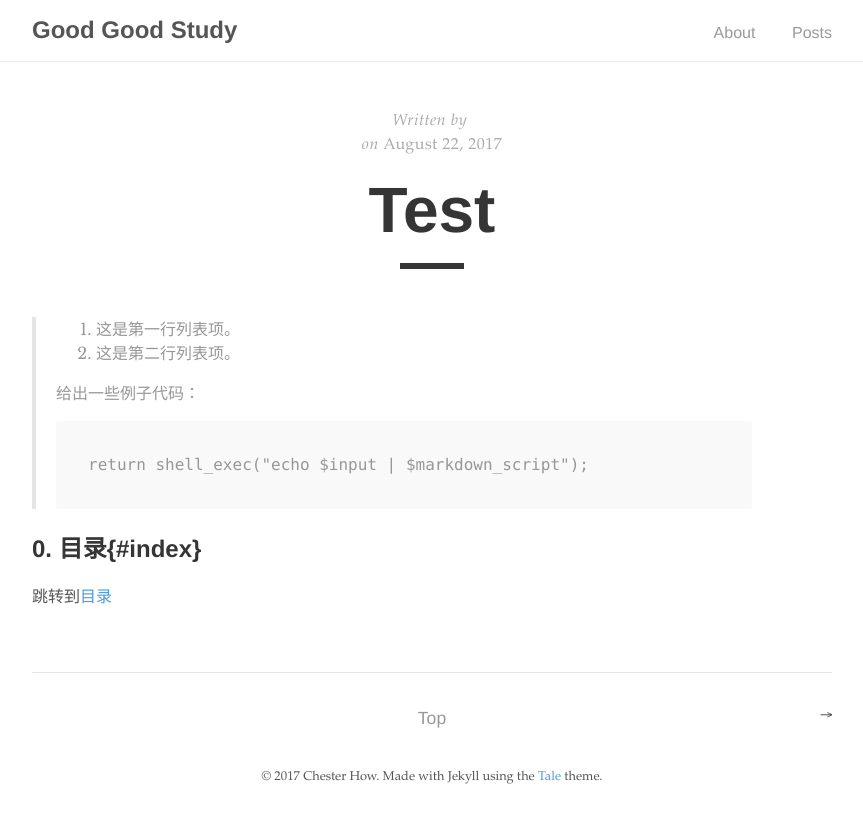
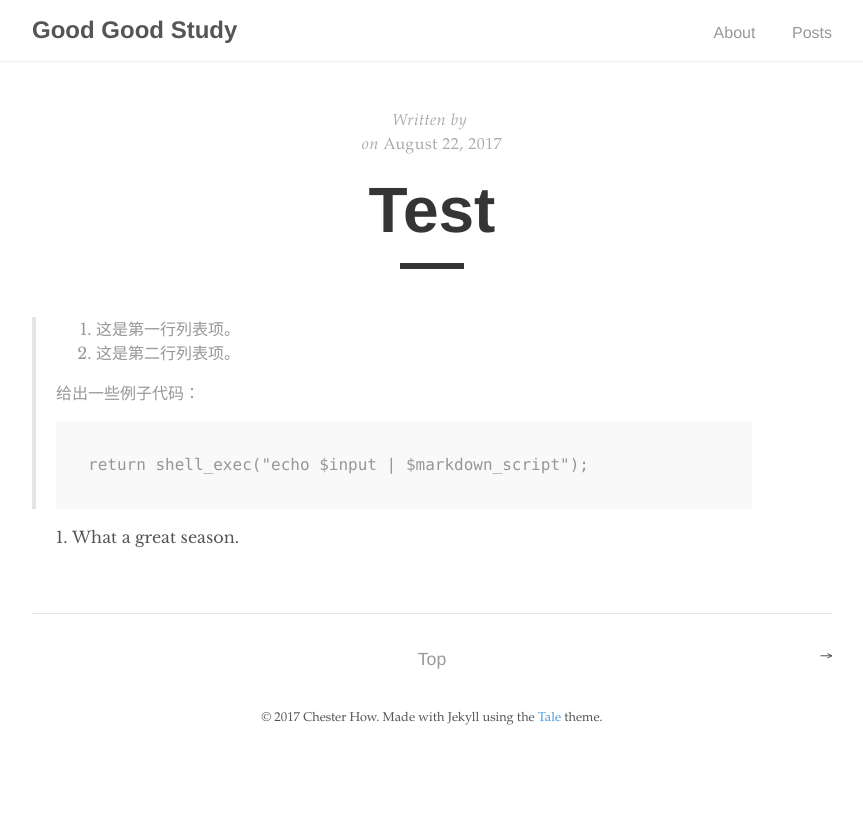
Before and after one commit to adrainlee/adrainlee.github.io, a Jekyll site: the page built from _posts/2017-8-22-test.md, in a window 1280 px wide. Shown: the top 823 px of the page, without its empty margins (208-1071 px from the left). Built offline with Jekyll 4.4.1, drawn with Linux system fonts in a browser that asks for light colours; our own code applies the rules of GitHub Pages for plain Markdown files.

Commit message:
Update 2017-8-22-test.md

```diff
--- a/_posts/2017-8-22-test.md
+++ b/_posts/2017-8-22-test.md
@@ -7,6 +7,4 @@
 
 
 
-## 0. 目录{#index}
-
-跳转到[目录](#index)
+1986. What a great season.
```
